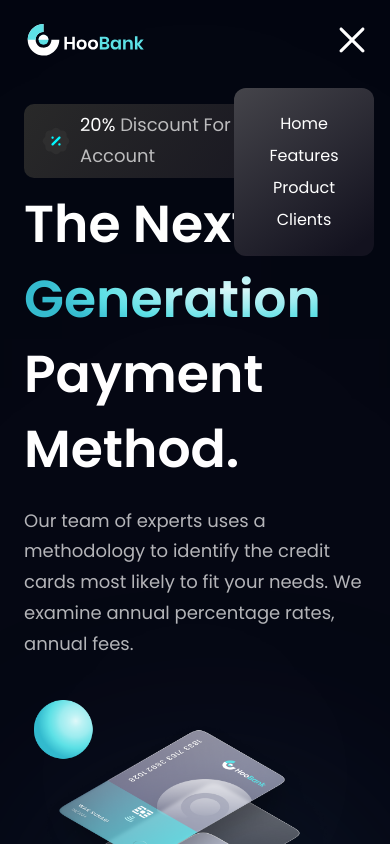
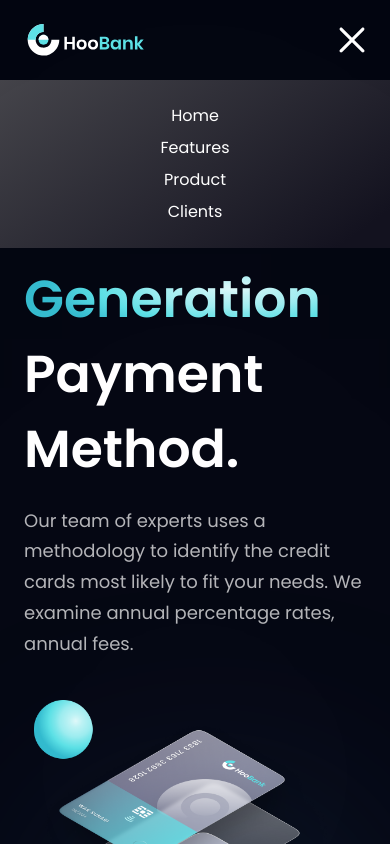
Before and after one commit to viltersander/modern-site, a React (Vite) app: page / in a window 390 px wide. Both pictures are taken after a click on the picture 352 px from the left and 40 px from the top of the page. Shown: the top 844 px of the page. Built offline with nearby package versions, Linux system fonts and the light colour scheme.

Commit message:
first-commit

```diff
--- a/src/App.jsx
+++ b/src/App.jsx
@@ -5,9 +5,9 @@ import { Navbar, Hero, Stats, Business, Billing, CardDeal, Testimonials, Clients
 
 
 const App = () => (
-  <div className='bg-primary w-full overflow-hidden'>
+  <div className='bg-primary w-full sticky overflow-hidden'>
     <div className={`${styles.paddingX} ${styles.flexCenter}`}>
-      <div className={`${styles.boxWidth}`}>
+      <div className={`${styles.boxWidth} `}>
         <Navbar />
       </div>
     </div>
--- a/src/components/Navbar.jsx
+++ b/src/components/Navbar.jsx
@@ -30,7 +30,7 @@ const Navbar = () => {
           onClick={() => setToggle((prev) => !prev)}
           />
 
-          <div className={`${toggle ? 'flex' : 'hidden'} p-6 bg-black-gradient absolute top-20 right-0 mx-4 my-2 min-w-[140px] rounded-xl sidebar`}
+          <div className={`${toggle ? 'flex' : 'hidden'} p-6 bg-black-gradient absolute top-20 right-0  w-full sidebar`}
           >
 
           <ul className="list-none flex flex-col justify-end items-center flex-1">
```
